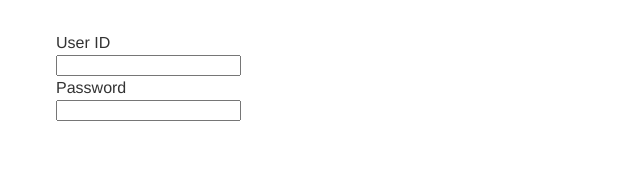
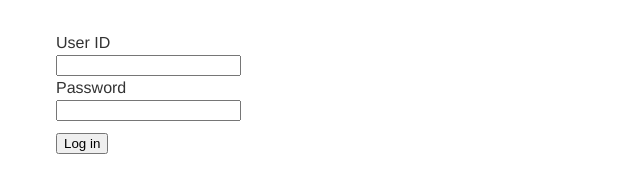
Before and after one commit to BigFatDuck1/html-forms-exercises, a plain HTML site: page basic-controls/basic1.html in a window 1280 px wide. Shown: the whole page, without its empty margins (0-640 px from the left). Drawn offline with Linux system fonts and the light colour scheme.

Commit message:
Added submit button for assignment 1

```diff
--- a/basic-controls/basic1.html
+++ b/basic-controls/basic1.html
@@ -23,6 +23,10 @@
       ul {
         list-style-type: none;
       }
+
+      .submit_button {
+        padding-top: 10px;
+      }
     </style>
   </head>
 
@@ -37,8 +41,8 @@
             <label for="password">Password</label>
             <input type="password" id="password" name="password">
         </li>
-        <li>
-
+        <li class="submit_button">
+            <button type="submit">Log in</button>
         </li>
       </ul>
     </form>
```
